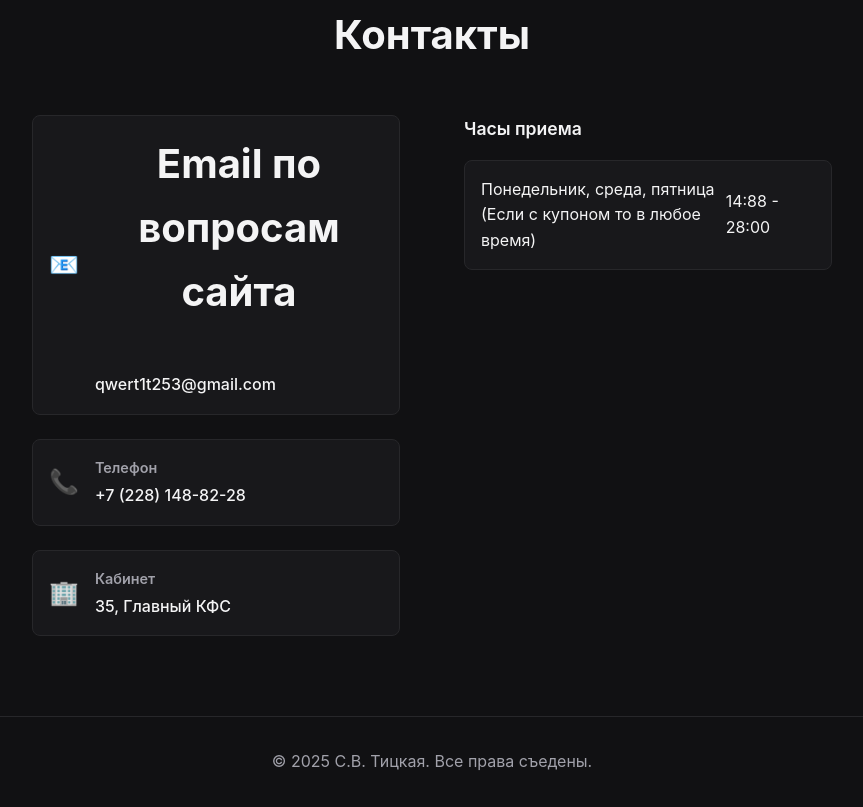
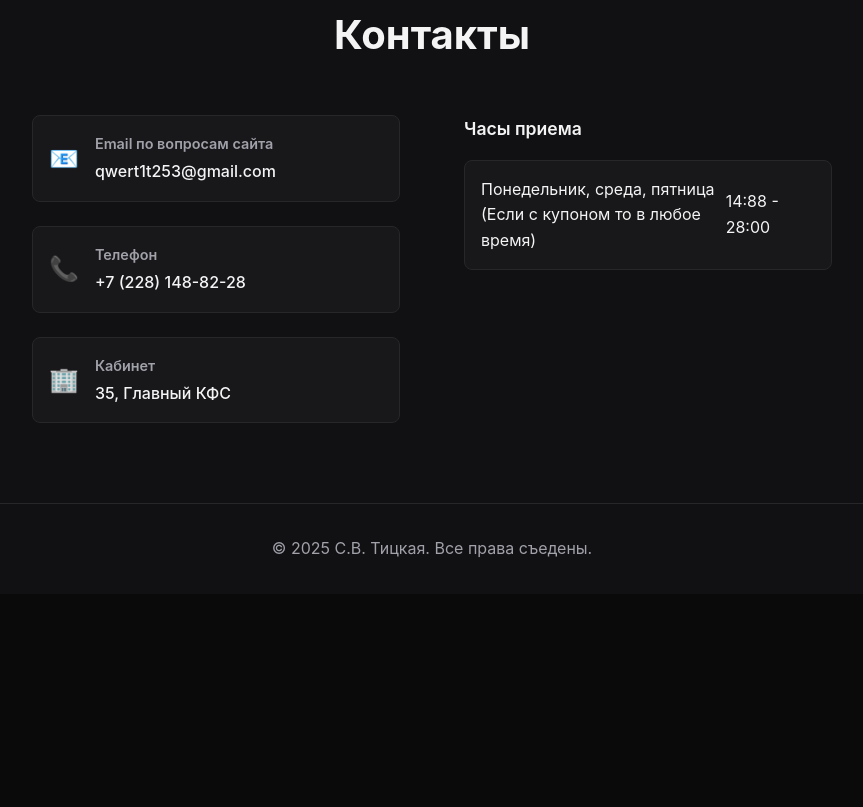
Before and after one commit to funnyhouse575/svotitskaya, a plain HTML site: page index.html in a window 1280 px wide. Shown: the part 2570-3377 px from the top of the page, without its empty margins (208-1071 px from the left). After the commit the page ends 3164 px from the top, so only its background shows below. Drawn offline with Linux system fonts and the light colour scheme.

Commit message:
Update index.html

```diff
--- a/index.html
+++ b/index.html
@@ -136,7 +136,7 @@
                         <div class="contact-item">
                             <div class="contact-icon">📧</div>
                             <div>
-                                <h2>Email по вопросам сайта</h2>
+                                <h3>Email по вопросам сайта</h3>
                                 <p>qwert1t253@gmail.com</p>
                             </div>
                         </div>
```
